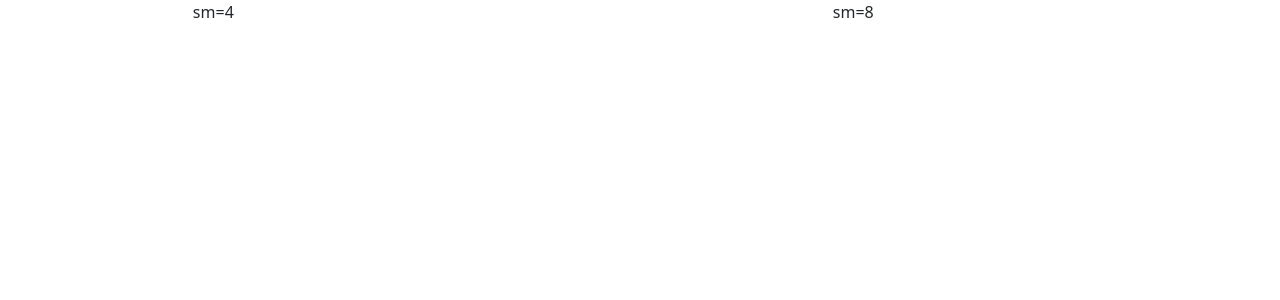
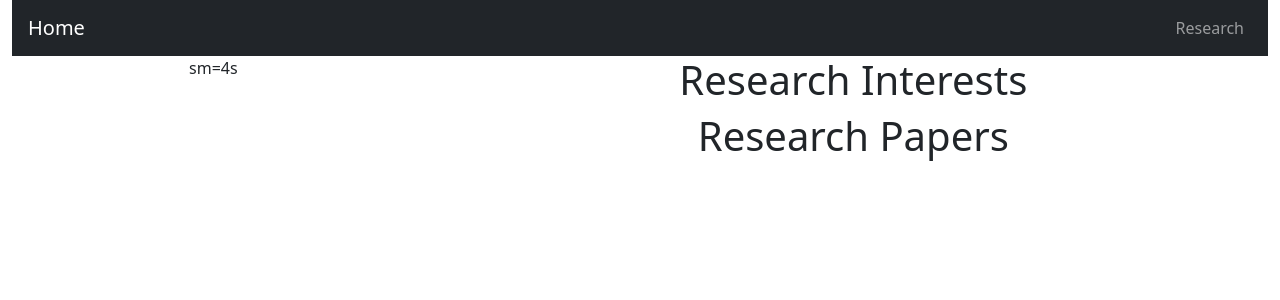
Before and after one commit to C1587S/cadavid-sanchez, a React (Create React App) app: page / in a window 1280 px wide. Shown: the top 300 px of the page. Built offline with nearby package versions, Linux system fonts and the light colour scheme.

Commit message:
Main panel structure added

```diff
--- a/src/App.js
+++ b/src/App.js
@@ -1,17 +1,26 @@
 import logo from './logo.svg';
 import './App.css';
-import './components/Main.js'
+import MainPanel from './components/Main.js'
 
 import 'bootstrap/dist/css/bootstrap.min.css'
 import { Row, Col, Container } from 'react-bootstrap'
+
+// navBar
+import NavMenu from './components/NavBarHeader'
 
 function App() {
   return (
     <div className="App">
       <Container fluid>
+      <NavMenu />
       <Row>
-        <Col sm={4}>sm=4</Col>
-        <Col sm={8}>sm=8</Col>
+        {/* Basic Info and Contact */}
+        <Col sm={4}>sm=4s
+        </Col>
+        {/* Research */}
+        <Col sm={8}>
+        <MainPanel />
+        </Col>
       </Row>
       </Container>
     </div>
--- a/src/components/Main.js
+++ b/src/components/Main.js
@@ -0,0 +1,19 @@
+import 'bootstrap/dist/css/bootstrap.min.css'
+import { Row, Col, Container } from 'react-bootstrap'
+
+function MainPanel() {
+    return (
+      <div className="App">
+        <Container fluid>
+        <Row>
+            <h1>Research Interests</h1>
+        </Row>
+        <Row>
+            <h1>Research Papers</h1>
+        </Row>
+        </Container>
+      </div>
+    );
+  }
+
+  export default MainPanel;
```
